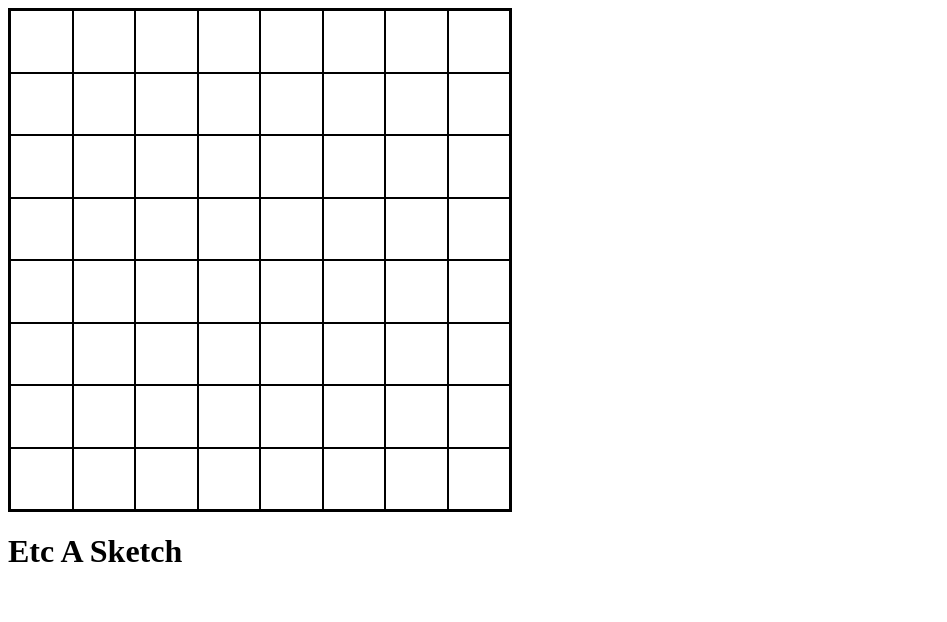
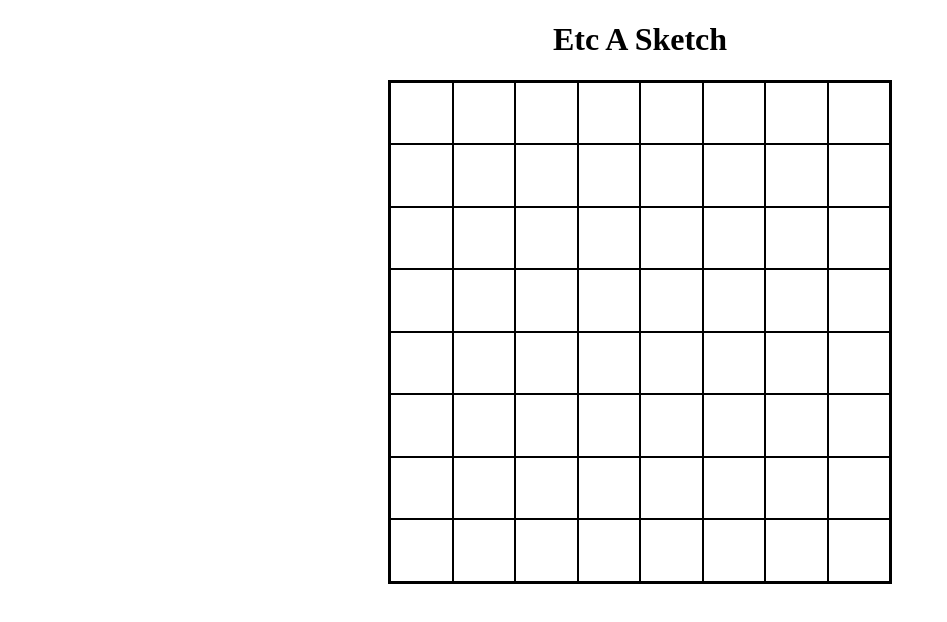
Before and after one commit to matiasiko/Etch-a-sketch, a plain HTML site: page index.html in a window 1280 px wide. Shown: the whole page, without its empty margins (0-947 px from the left). Drawn offline with Linux system fonts and the light colour scheme.

Commit message:
h1 added

```diff
--- a/app.js
+++ b/app.js
@@ -1,5 +1,11 @@
+
+const body = document.querySelector('body');
+// Create h1 element
+const h1 = document.createElement('h1')
+h1.textContent = 'Etc A Sketch';
+body.appendChild(h1);
+
 // Create container and wrapper
-const body = document.querySelector('body');
 const wrapper = document.createElement('div');
 const container = document.createElement('div');
 wrapper.classList.add('wrapper');
@@ -8,9 +14,7 @@ body.appendChild(wrapper);
 wrapper.appendChild(container);
 
 // Create H1 Element
-const h1 = document.createElement('h1')
-h1.textContent = 'Etc A Sketch';
-body.appendChild(h1);
+
 
 //Add square divs to container
 for (let i = 0; i < 64; i++) {
--- a/style.css
+++ b/style.css
@@ -1,9 +1,9 @@
 body {
-
+    text-align: center;
 }
 
 .wrapper {
-    display: column;
+    display: flex;
     align-items: center;
     justify-content: center;
 }
```
